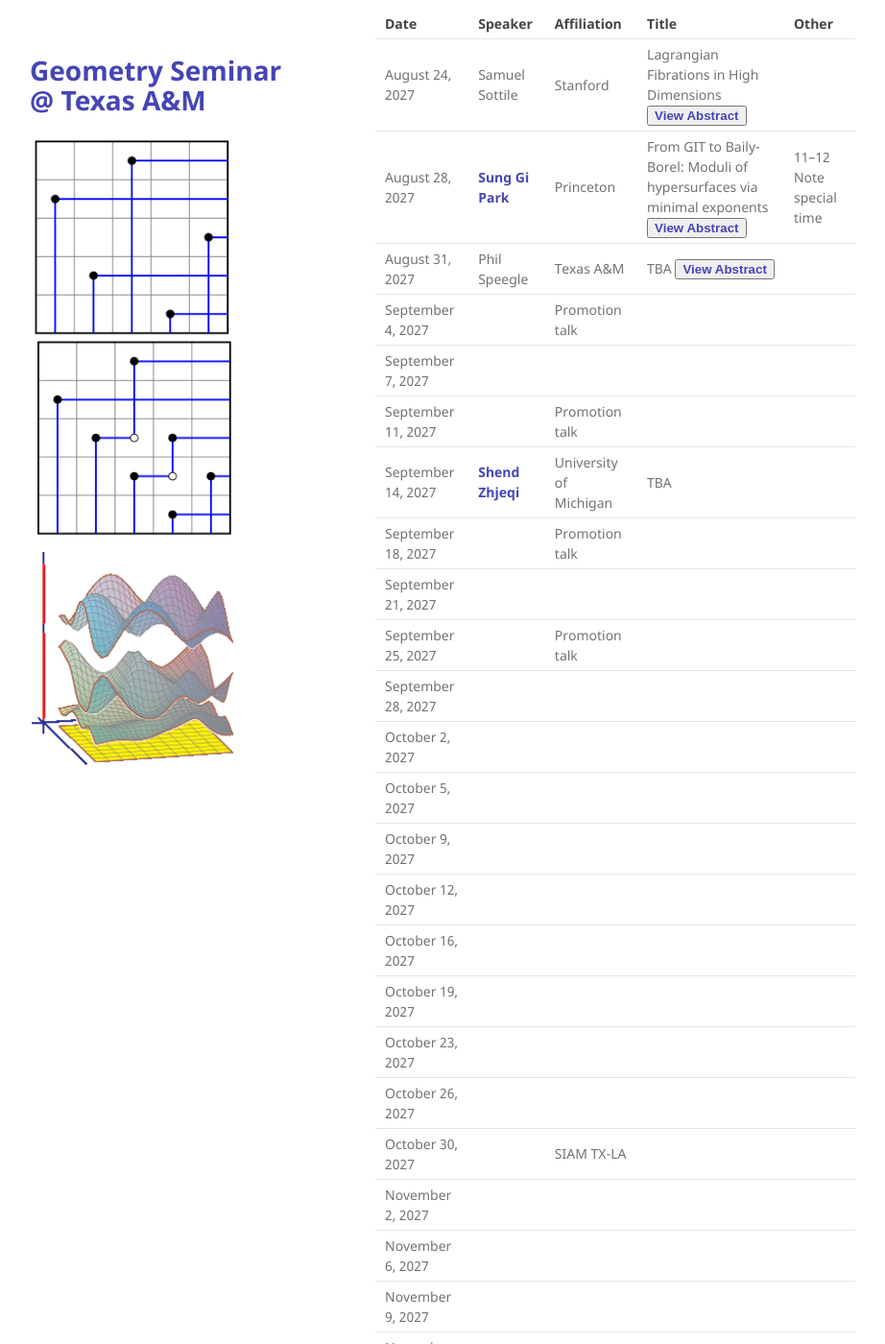
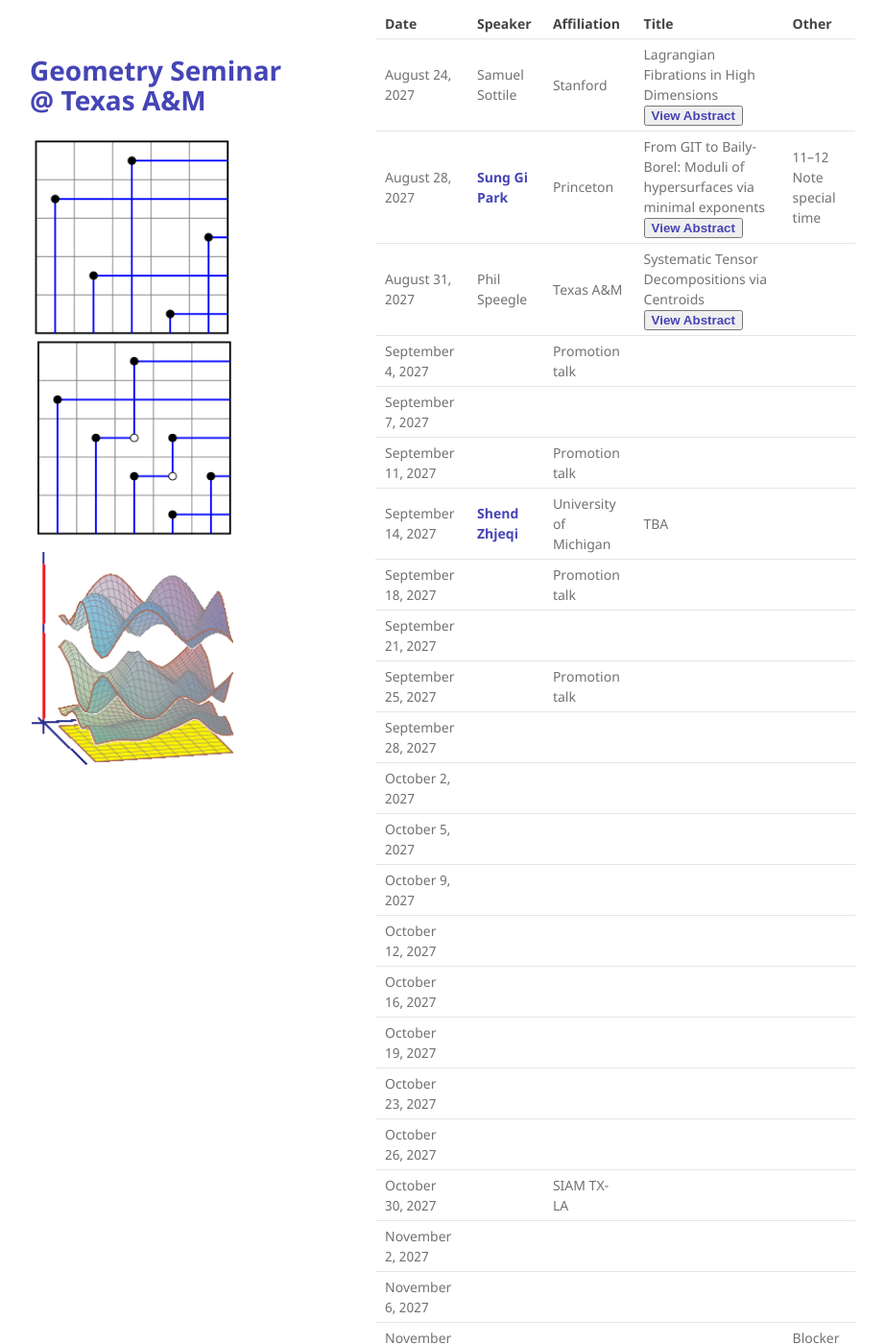
Before and after one commit to tamu-seminar/geometry, a Jekyll site: the page built from index.md, in a window 1280 px wide and 1400 px high, scrolled down 203 px. Shown: the whole window at 96% size, without its empty margins (179-1101 px from the left). Built offline with Jekyll 4.4.1, drawn with Linux system fonts in a browser that asks for light colours; part of the change alters nothing that is shown.

Commit message:
added title and abstract

```diff
--- a/index.md
+++ b/index.md
@@ -26,7 +26,7 @@ The organizers are [Frank Sottile](https://franksottile.github.io/) and others.
 |--------------|---------|------------|-------|-------|
 | August 24, 2027 | Samuel Sottile | Stanford | Lagrangian Fibrations in High Dimensions <button type="button" class="abstract-link" onclick="showAbstract('SSottile')">View Abstract</button> | |
 | August 28, 2027 | [Sung Gi Park](https://sites.google.com/view/sunggipark/) | Princeton | From GIT to Baily-Borel: Moduli of hypersurfaces via minimal exponents <button type="button" class="abstract-link" onclick="showAbstract('Park')">View Abstract</button> | 11&ndash;12 Note special time |
-| August 31, 2027 | Phil Speegle | Texas A&M | TBA  <button type="button" class="abstract-link" onclick="showAbstract('Speegle')">View Abstract</button>| |
+| August 31, 2027 | Phil Speegle | Texas A&M | Systematic Tensor Decompositions via Centroids  <button type="button" class="abstract-link" onclick="showAbstract('Speegle')">View Abstract</button>| |
 | September 4, 2027 | | Promotion talk  | | |
 | September 7, 2027 | | | | |
 | September 11, 2027 | | Promotion talk  | | |
@@ -46,7 +46,7 @@ The organizers are [Frank Sottile](https://franksottile.github.io/) and others.
 | October 30, 2027 | | SIAM TX-LA | | |
 | November 2, 2027 | | | | |
 | November 6, 2027 | | | | |
-| November 9, 2027 | | | | |
+| November 9, 2027 | | | | Blocker 628 |
 | November 13, 2027 | | | | |
 | November 16, 2027 | | | | |
 | November 20, 2027 | | | | |
@@ -96,7 +96,13 @@ behavior of the period map.
 
 <!---------------------------------------------------------------------------------------------------->
 <div id="Speegle" style="display:none;" aria-hidden="true">
-  <p> TBA
+  <p> Finding a border rank decomposition for a tensor is often a delicate balance between "science" and "art".
+  On one hand, if the tensor has enough structure, one can exploit various dictionaries between these tensors and well-studied structures in algebraic geometry to prove upper bounds on its border rank.
+  On the other, as far as we are aware, all other border rank decompositions previous to this work are presented with no explanation.
+  Using a fundamental invariant of a tensor called the centroid, we discuss tools to systematically approach finding border rank decompositions for any tensor, even those with little to no structure.
+  As applications, we introduce new tensors with large centroids and prove that they have minimal border rank, and we also find new, lower order decompositions for other important tensors, one of whose older decompositions had previously been state-of-the-art for 40 years.
+  A main goal of this talk is to be very accessible and introduce many examples.
+  This is joint work with JM Landsberg (Texas A&M), Martin Kassabov (Cornell), and Victor Souza (Cambridge; Cornell).
  </p>
 </div>
 <!---------------------------------------------------------------------------------------------------->
```
